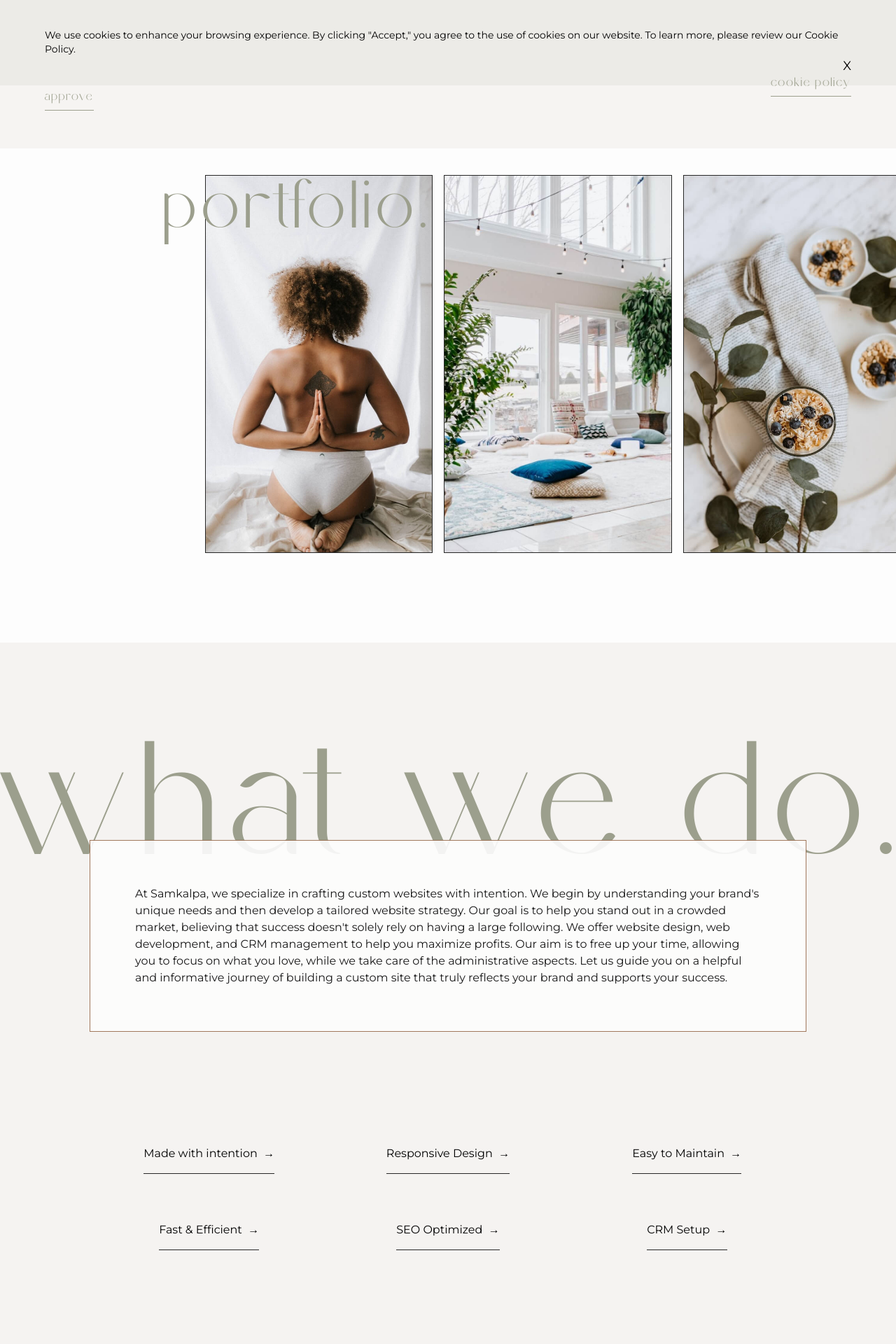
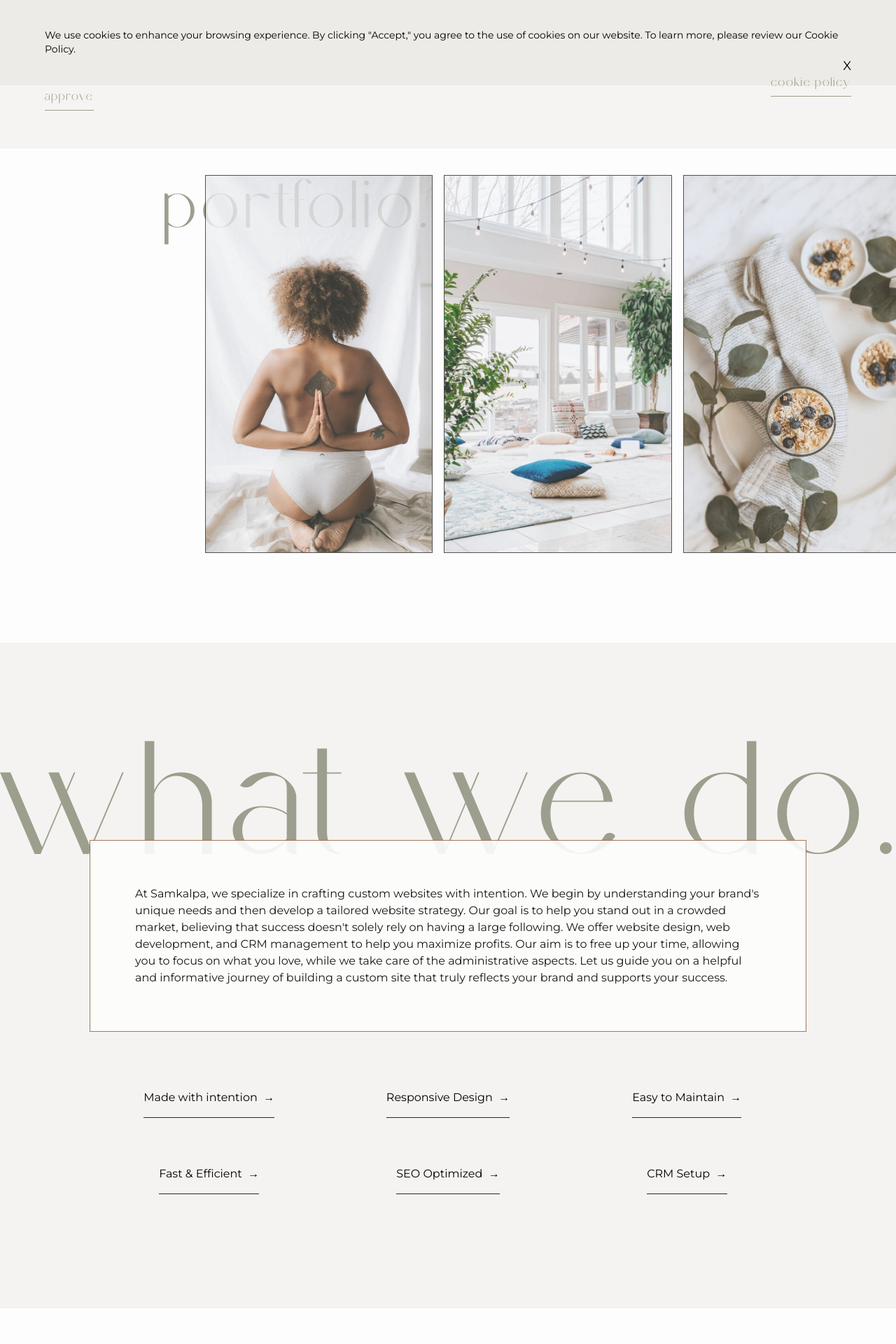
Before and after one commit to brittwoodard/embodied-creative, a Jekyll site: the page built from homepage.html, in a window 1280 px wide. Shown: the part 688-2608 px from the top of the page at 70% size. Built offline with Jekyll 4.4.1, drawn with Linux system fonts in a browser that asks for light colours; nearby versions of some CDN libraries; some web fonts are replaced.

Commit message:
portfolio

```diff
--- a/_includes/about.html
+++ b/_includes/about.html
@@ -1,9 +1,9 @@
-<section class="bg-medium pt-5p">
+<section class="bg-medium pt-5p pb-10p">
     <h2 class="overflow-heading -mb-10p">{{page.about-section.heading}}</h2>
-    <div class="border border-feature p-5p mx-10p bg-light relative opacity-90">{{page.about-section.description_html}}
+    <div class="border border-feature p-5p mx-10p bg-light relative opacity-90 mb-12">{{page.about-section.description_html}}
     </div>
 
-    <div class="grid grid-cols-3 justify-items-center p-10p ">
+    <div class="grid grid-cols-3 justify-items-center px-10p ">
         {% for item in site.data.faq-settings.features %}
         <div class="py-10p group relative">
             <h3 class="pb-4 border-b border-black text-center">{{item.feature}}&nbsp;&nbsp;→</h3>
--- a/_includes/faq.html
+++ b/_includes/faq.html
@@ -6,17 +6,8 @@
             <button @click="open = ! open" class="flex justify-between w-full">
                 <h3 class="text-left mb-8">{{item.question}}</h3>
 
-                <span><svg x-show="!open" xmlns="http://www.w3.org/2000/svg" width="24" height="24" viewBox="0 0 24 24"
-                        fill="none" stroke="currentColor" stroke-width="2" stroke-linecap="round"
-                        stroke-linejoin="round" class="feather feather-chevron-right">
-                        <polyline points="9 18 15 12 9 6" />
-                    </svg>
-
-                    <svg x-show="open" xmlns="http://www.w3.org/2000/svg" width="24" height="24" viewBox="0 0 24 24"
-                        fill="none" stroke="currentColor" stroke-width="2" stroke-linecap="round"
-                        stroke-linejoin="round" class="feather feather-chevron-down">
-                        <polyline points="6 9 12 15 18 9" />
-                    </svg></span>
+                <span x-show="!open">→</span>
+                <span x-show="open">↓</span>
             </button>
             <div x-show="open" @click.outside="open = false">
                 <p class="mb-8">{{item.answer}}</p>
--- a/_includes/portfolio.html
+++ b/_includes/portfolio.html
@@ -1,9 +1,9 @@
 <section class="bg-light py-10p">
     <div class="grid grid-cols-7 md:ml-[10%]">
-        <h2 class="heading-md relative vertical-text text-right -right-[65%] z-10">Portfolio.</h2>
-        <div class="flex gap-4 portfolio-gallery col-span-6">
+        <h2 class="heading-md relative vertical-text text-right -right-[65%]">Portfolio.</h2>
+        <div class="flex gap-4 portfolio-gallery col-span-6 z-10">
             {% for item in site.projects %}
-            <a href="{{item.url}}" class="w-[33%] shrink-0">
+            <a href="{{item.url}}" class="w-[33%] shrink-0 opacity-80">
                 <div x-data="{ hover: false }" @mouseenter="hover = true" @mouseleave="hover = false"
                     class="bg-image-style gallery-items bg-overlay bg-overlay-gradient flex flex-col justify-center"
                     style="background-image: url('{{item.featured-image}}');">
--- a/assets/css/output-style.css
+++ b/assets/css/output-style.css
@@ -638,6 +638,12 @@ input[type="checkbox"] {
 .top-\[19rem\] {
   top: 19rem;
 }
+.-right-\[55\%\] {
+  right: -55%;
+}
+.-right-\[60\%\] {
+  right: -60%;
+}
 .z-10 {
   z-index: 10;
 }
@@ -701,6 +707,9 @@ input[type="checkbox"] {
 }
 .mt-\[1rem\] {
   margin-top: 1rem;
+}
+.mb-12 {
+  margin-bottom: 3rem;
 }
 .block {
   display: block;
@@ -889,6 +898,10 @@ input[type="checkbox"] {
   padding-top: 2rem;
   padding-bottom: 2rem;
 }
+.px-10p {
+  padding-left: 10%;
+  padding-right: 10%;
+}
 .pb-10p {
   padding-bottom: 10%;
 }
@@ -989,6 +1002,9 @@ input[type="checkbox"] {
 .opacity-90 {
   opacity: 0.9;
 }
+.opacity-80 {
+  opacity: 0.8;
+}
 
 @font-face {
     font-family: 'postureregular';
```
